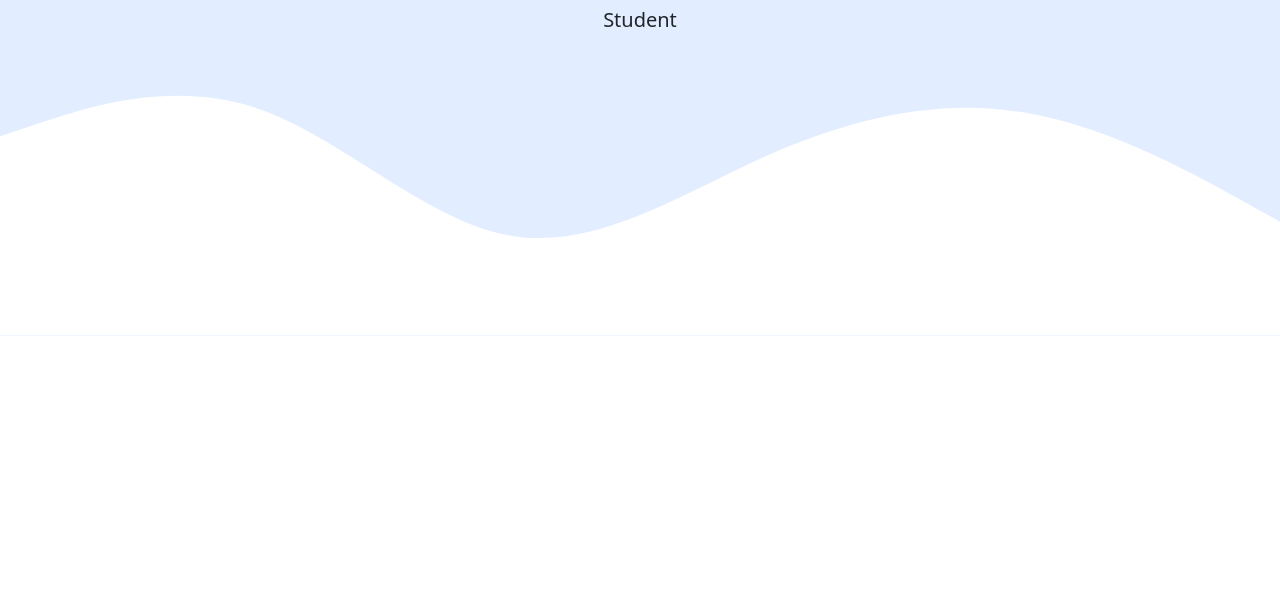
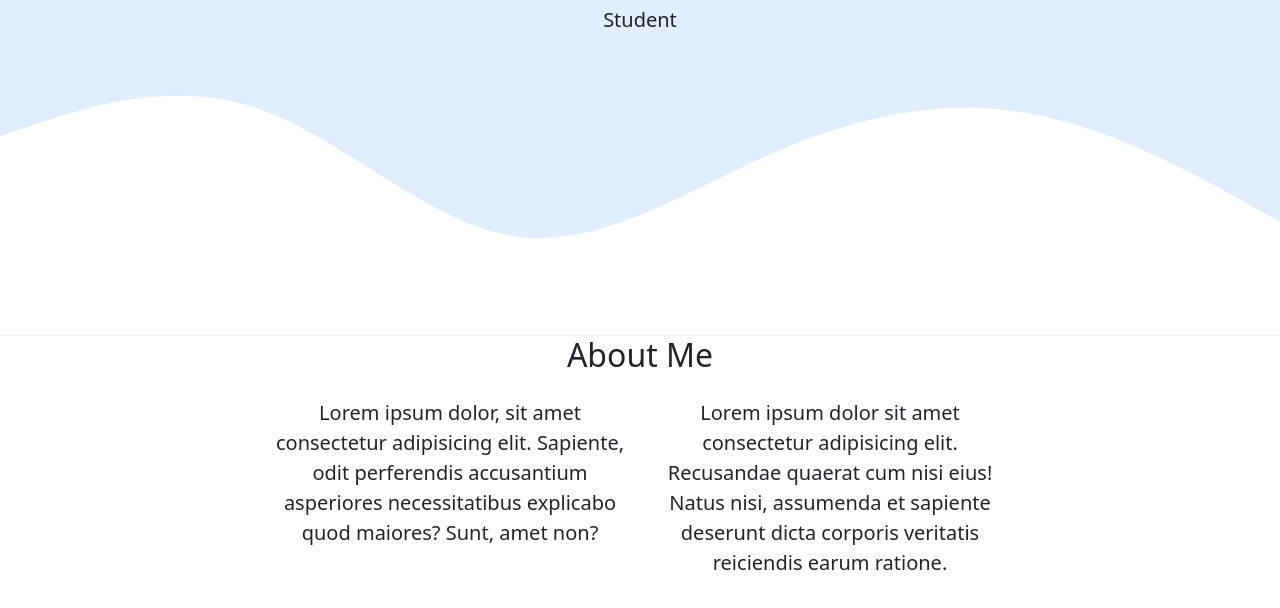
Before and after one commit to riskaamnda/UAS_RISKAAMANDA, a plain HTML site: page index.html in a window 1280 px wide. Shown: the part 192-800 px from the top of the page. Drawn offline with nearby package versions, Linux system fonts and the light colour scheme.

Commit message:
Membuat Bagian About

```diff
--- a/index.html
+++ b/index.html
@@ -50,6 +50,26 @@
     </section>
 
     <!-- Akhir Jumbotron -->
+
+    <!-- About -->
+     <section class="About">
+        <div class="container">
+            <div class="row text-center mb-3">
+                <div class="col">
+                    <h2>About Me</h2>
+                </div>
+            </div>
+            <div class="row justify-content-center fs-5 text-center">
+                <div class="col-4">
+                    <p>Lorem ipsum dolor, sit amet consectetur adipisicing elit. Sapiente, odit perferendis accusantium asperiores necessitatibus explicabo quod maiores? Sunt, amet non?</p>
+                </div>
+                <div class="col-4">
+                    <p>Lorem ipsum dolor sit amet consectetur adipisicing elit. Recusandae quaerat cum nisi eius! Natus nisi, assumenda et sapiente deserunt dicta corporis veritatis reiciendis earum ratione.</p>
+                </div>
+            </div>
+        </div>
+     </section>
+    <!-- Akhir About -->
     <script src="https://cdn.jsdelivr.net/npm/bootstrap@5.0.2/dist/js/bootstrap.bundle.min.js" integrity="sha384-MrcW6ZMFYlzcLA8Nl+NtUVF0sA7MsXsP1UyJoMp4YLEuNSfAP+JcXn/tWtIaxVXM" crossorigin="anonymous"></script>
 
   </body>
--- a/style.css
+++ b/style.css
@@ -1,3 +1,7 @@
+body {
+    min-height: 2000px;
+}
+
 .jumbotron {
     padding-top: 2rem;
     background-color: #e2edff;
```
Also changed, not shown: screenshoot/about.png (added).
